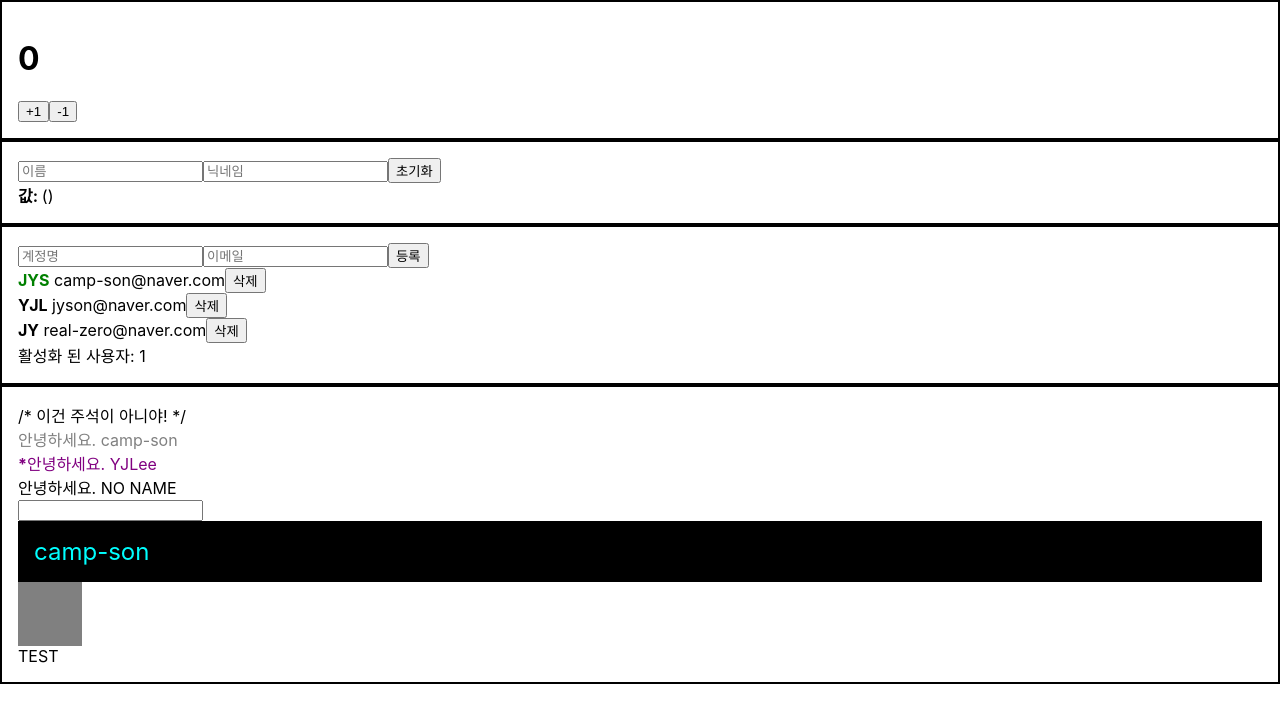
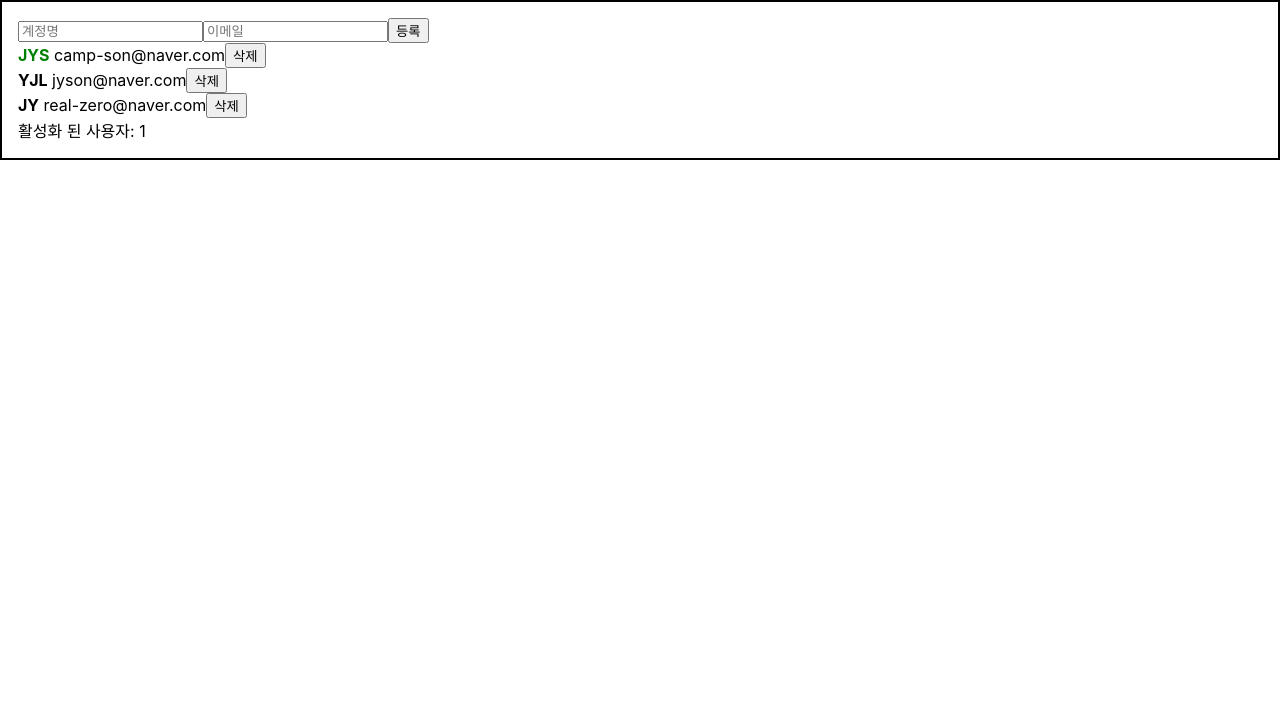
Before and after one commit to camp-son/react-practice, a React (Create React App) app: page / in a window 1280 px wide. Shown: the top 722 px of the page. Built offline with nearby package versions, Linux system fonts and the light colour scheme.

Commit message:
App 분리

```diff
--- a/src/App.js
+++ b/src/App.js
@@ -1,9 +1,5 @@
 import './App.css';
 import React, {useState, useRef, useMemo, useCallback} from 'react';
-import Hello from './components/00.Hello';
-import Wrapper from './components/01.Wrapper';
-import Counter from './components/02.Counter';
-import InputSample from './components/03.InputSample';
 import UserList from './components/04.UserList';
 import CreateUser from './components/05.CreateUser';
 
@@ -13,15 +9,6 @@ function countActiveUsers(users) {
 }
 
 function App() {
-	const name = 'camp-son';
-	const style = {
-		backgroundColor: 'black',
-		color: 'aqua',
-		fontSize: 24,
-		padding: '1rem'
-	};
-	const divTag = <div>TEST</div>;
-
 	const [users, setUsers] = useState([
 		{
 			id: 1,
@@ -94,48 +81,11 @@ function App() {
 	}, [user]);
 
 	return (
-		// Fragment
 		<>
-			<Wrapper>
-				<Counter/>
-			</Wrapper>
-			<Wrapper>
-				<InputSample />
-			</Wrapper>
-			<Wrapper>
-				<CreateUser username={username} email={email} onChange={onChange} onCreate={onCreate}/>
-				<UserList users={users} onRemove={onRemove} onToggle={onToggle}/>
-				<div>활성화 된 사용자: {count}</div>
-			</Wrapper>
-			<Wrapper>
-				{/* 이건 주석이야! */}
-				/* 이건 주석이 아니야! */
-				<Hello
-					// 태그 내부 주석
-					name="camp-son"
-					color="gray"
-				/>
-				<Hello
-					name="YJLee"
-					color="purple"
-					isRequired
-				/>
-
-				<Hello />
-
-				{/* <input> */}
-				<input/>
-				{/* <br> */}
-				<br/>
-
-				<div style={style}>{name}</div>
-				<div className="gray-box"></div>
-
-				{divTag}
-			</Wrapper>
+			<CreateUser username={username} email={email} onChange={onChange} onCreate={onCreate}/>
+			<UserList users={users} onRemove={onRemove} onToggle={onToggle}/>
+			<div>활성화 된 사용자: {count}</div>
 		</>
-		// <h2>Hello</h2>
-		// <div></div>
 	);
 }
 
--- a/src/index.js
+++ b/src/index.js
@@ -3,10 +3,39 @@ import ReactDOM from 'react-dom';
 import './index.css';
 import App from './App';
 import reportWebVitals from './reportWebVitals';
+import Wrapper from './components/01.Wrapper';
 
 ReactDOM.render(
   	<React.StrictMode>
-    	<App />
+		<Wrapper>
+			<App />
+		</Wrapper>
+		{/* <Wrapper>
+			<Counter />
+		</Wrapper> */}
+		{/* <Wrapper>
+			<InputSample />
+		</Wrapper> */}
+		{/* <Wrapper>
+			<Hello
+				name="camp-son"
+				color="gray"
+			/>
+			<Hello
+				name="YJLee"
+				color="purple"
+				isRequired
+			/>
+
+			<Hello />
+
+			<input/>
+			<br/>
+
+			<div style={style}>{name}</div>
+			<div className="gray-box"></div>
+			{divTag}
+		</Wrapper> */}
   	</React.StrictMode>,
   	document.getElementById('root')
 );
```
